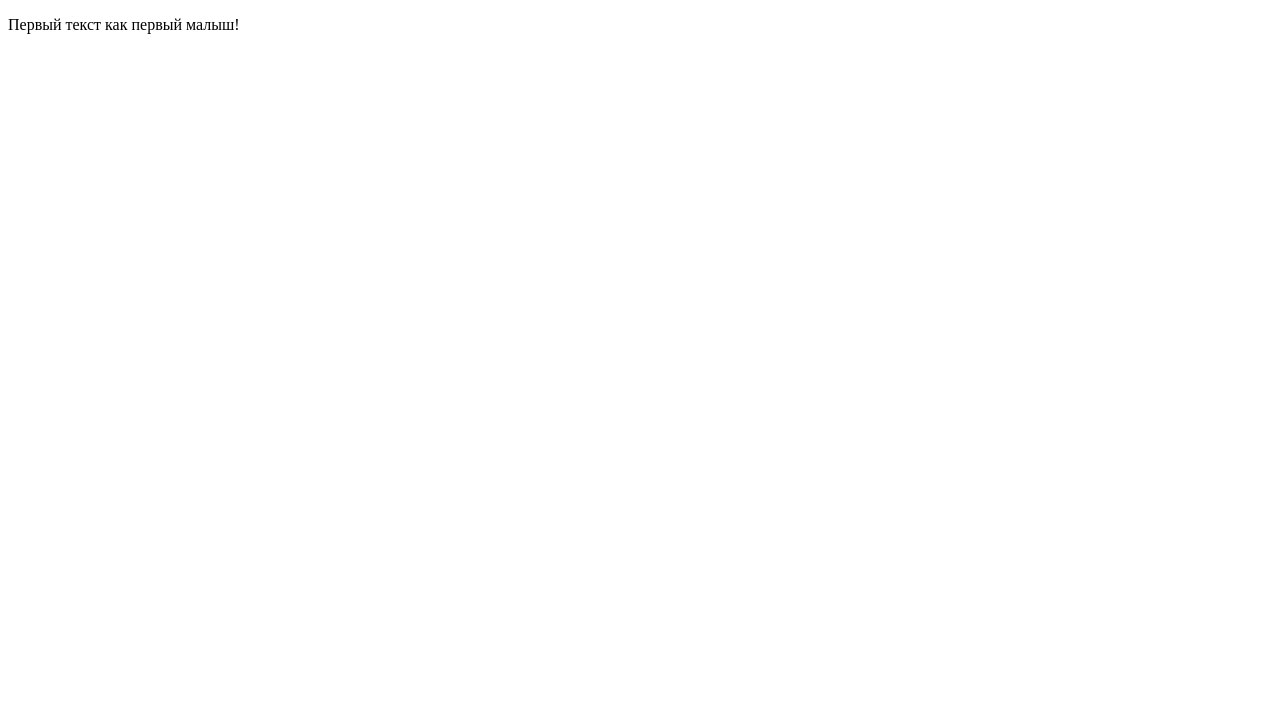
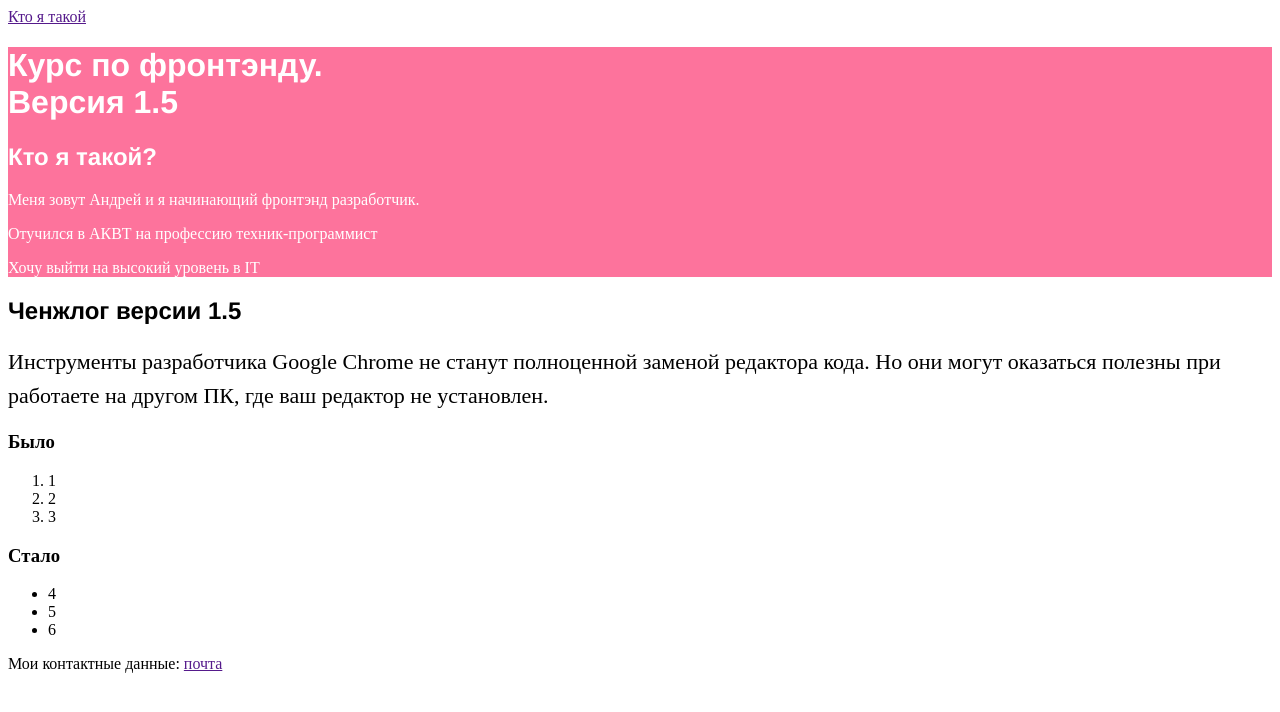
Before and after one commit to Zabojqa/verstka, a plain HTML site: page index.html in a window 1280 px wide. Drawn offline with Linux system fonts and the light colour scheme.

Commit message:
First styles

```diff
--- a/index.html
+++ b/index.html
@@ -2,8 +2,38 @@
 <html>
     <head>
         <title>Заголовок страницы</title>
+        <link rel="stylesheet" href="./styles.css">
     </head>
     <body>
-        <p>Первый текст как первый малыш!</p>
+        <nav><a href="">Кто я такой</a></nav>
+        <header>
+            <h1>Курс по фронтэнду. <br>
+                Версия 1.5</h1>
+            <section>
+                <h2>Кто я такой?</h2>
+                <p>Меня зовут Андрей и я начинающий фронтэнд разработчик.</p>
+                <p>Отучился в АКВТ на профессию техник-программист</p>
+                <p>Хочу выйти на высокий уровень в IT</p>
+            </section>
+        </header>
+        <main>
+            <section>
+                <h2>Ченжлог версии 1.5</h2>
+                <article>Инструменты разработчика Google Chrome не станут полноценной заменой редактора кода. Но они могут оказаться полезны при работаете на другом ПК, где ваш редактор не установлен.</article>
+                <h3>Было</h3>
+                <ol>
+                    <li>1</li>
+                    <li>2</li>
+                    <li>3</li>
+                </ol>
+                <h3>Стало</h3>
+                <ul>
+                    <li>4</li>
+                    <li>5</li>
+                    <li>6</li>
+                </ul>
+            </section>
+        </main>
+        <footer>Мои контактные данные: <a href="">почта</a></footer>
     </body>
 </html>
--- a/styles.css
+++ b/styles.css
@@ -0,0 +1,17 @@
+header {
+    background-color: #FD739C;
+    color: white;
+}
+
+h1 {
+    font-family: Helvetica, sans-serif;
+}
+
+h2 {
+    font-family: Helvetica, sans-serif;
+}
+
+article {
+    font-size: 22px;
+    line-height: 34px;
+}
```
